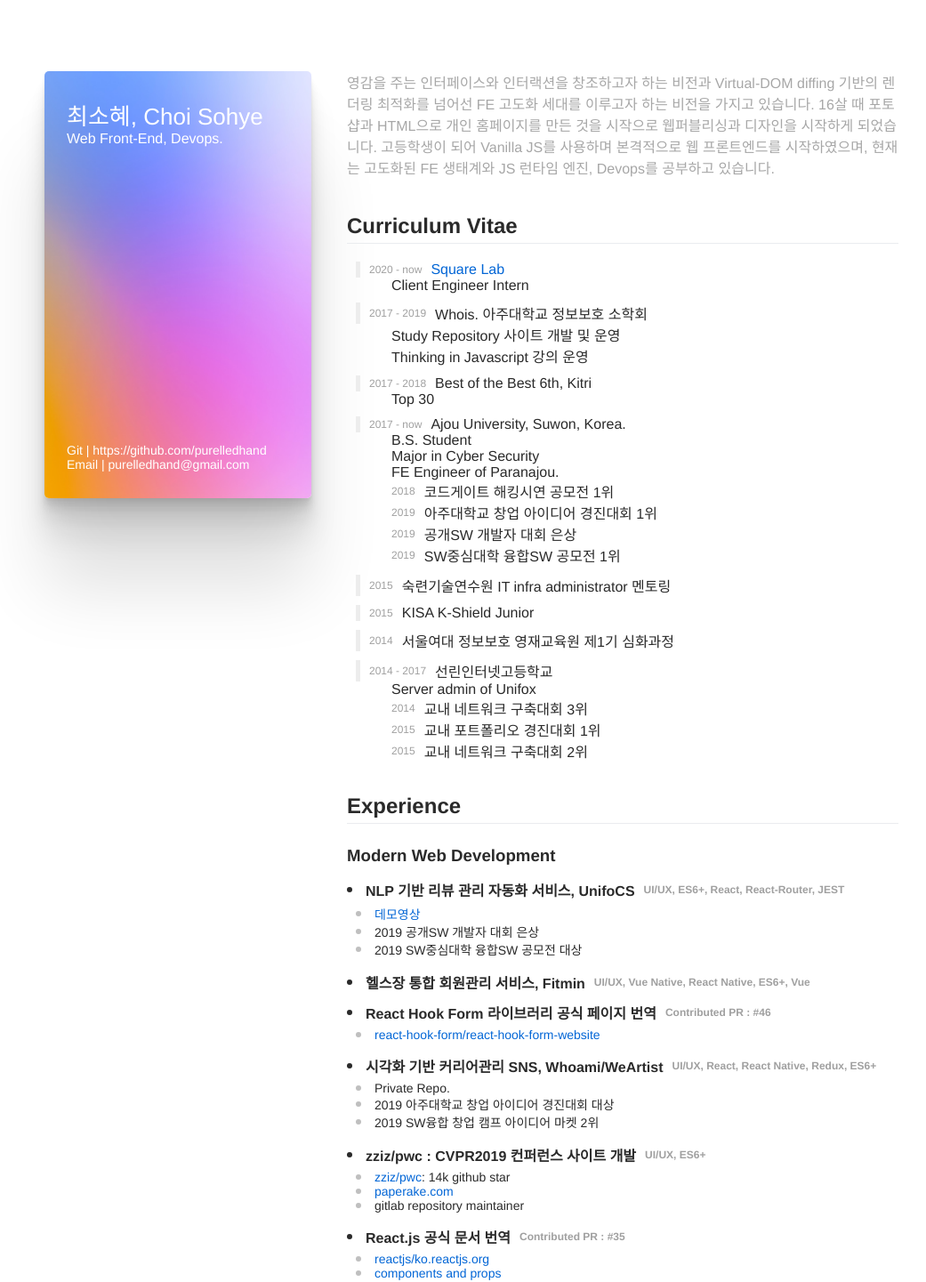
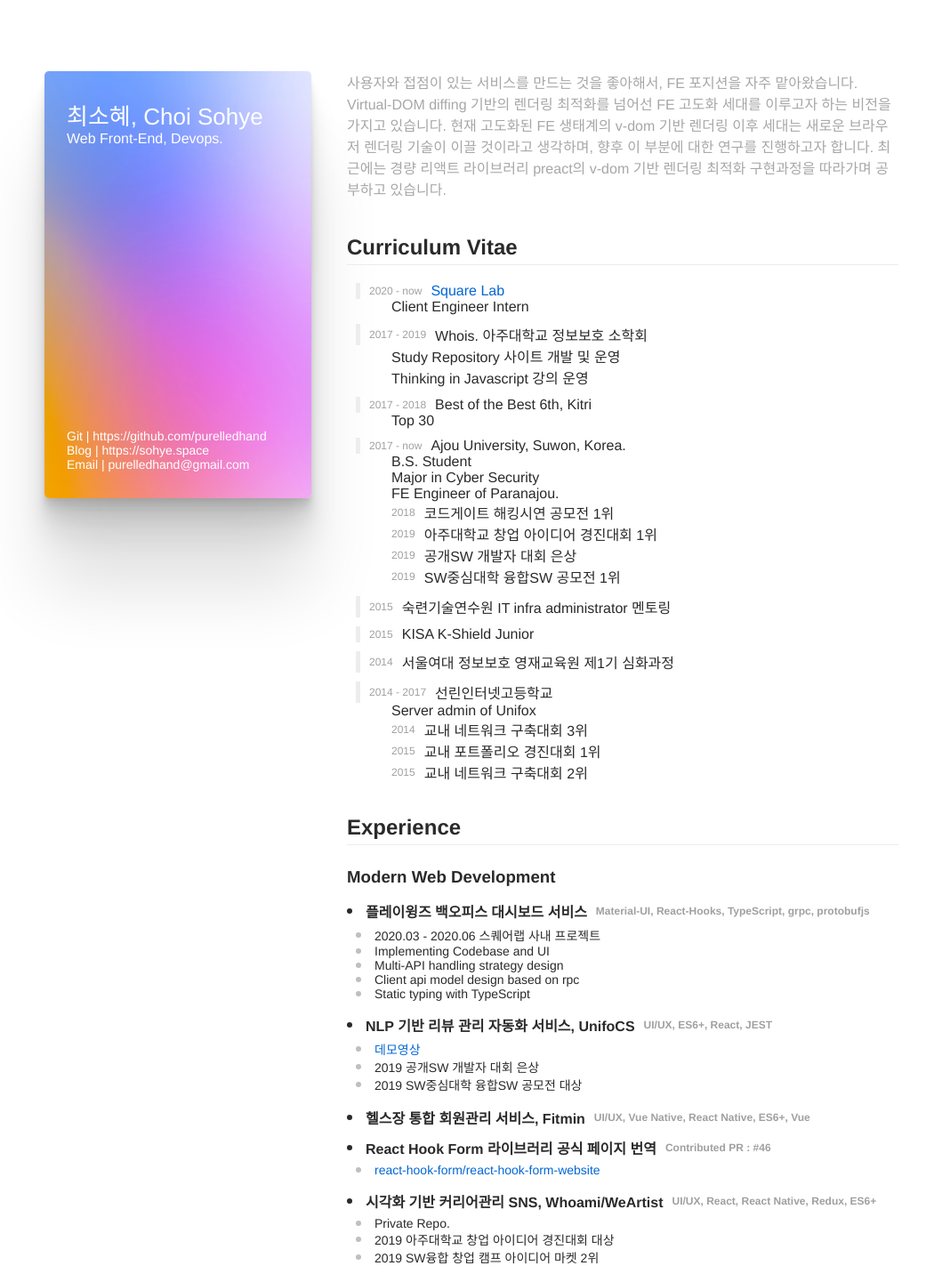
Before and after one commit to purelledhand/resume, a React (Create React App) app: page / in a window 1280 px wide. Shown: the top 1441 px of the page at 89% size, without its empty margins (90-1131 px from the left). Built offline with nearby package versions, Linux system fonts and the light colour scheme; a web font is replaced by a local one.

Commit message:
update: info and careers in 2020-1 (#3)

```diff
--- a/src/App.js
+++ b/src/App.js
@@ -25,10 +25,10 @@ function App() {
       </div>
       <div className="right">
         <div className="intro">
-          영감을 주는 인터페이스와 인터랙션을 창조하고자 하는 비전과 Virtual-DOM diffing 기반의 렌더링 최적화를 넘어선 FE 고도화 세대를 이루고자 하는 비전을 가지고 있습니다.
-          16살 때 포토샵과 HTML으로 개인 홈페이지를 만든 것을 시작으로 웹퍼블리싱과 디자인을 시작하게 되었습니다.
-          고등학생이 되어 Vanilla JS를 사용하며 본격적으로 웹 프론트엔드를 시작하였으며,
-          현재는 고도화된 FE 생태계와 JS 런타임 엔진, Devops를 공부하고 있습니다.
+          사용자와 접점이 있는 서비스를 만드는 것을 좋아해서, FE 포지션을 자주 맡아왔습니다.
+          Virtual-DOM diffing 기반의 렌더링 최적화를 넘어선 FE 고도화 세대를 이루고자 하는 비전을 가지고 있습니다.
+          현재 고도화된 FE 생태계의 v-dom 기반 렌더링 이후 세대는 새로운 브라우저 렌더링 기술이 이끌 것이라고 생각하며, 향후 이 부분에 대한 연구를 진행하고자 합니다.
+          최근에는 경량 리액트 라이브러리 preact의 v-dom 기반 렌더링 최적화 구현과정을 따라가며 공부하고 있습니다.
         </div>
 
         <h2>
@@ -169,11 +169,28 @@ function App() {
         <div className="ex title">
           <div className="row">
             <div className="list"></div>
+            플레이윙즈 백오피스 대시보드 서비스
+          </div>
+
+            <div className="tag">
+              Material-UI, React-Hooks, TypeScript, grpc, protobufjs
+            </div>
+        </div>
+        <ul className="ex-ul">
+          <li><div className="list second"></div>2020.03 - 2020.06 스퀘어랩 사내 프로젝트</li>
+          <li><div className="list second"></div>Implementing Codebase and UI</li>
+          <li><div className="list second"></div>Multi-API handling strategy design</li>
+          <li><div className="list second"></div>Client api model design based on rpc</li>
+          <li><div className="list second"></div>Static typing with TypeScript</li>
+        </ul>
+        <div className="ex title">
+          <div className="row">
+            <div className="list"></div>
             NLP 기반 리뷰 관리 자동화 서비스, UnifoCS
           </div>
 
             <div className="tag">
-              UI/UX, ES6+, React, React-Router, JEST
+              UI/UX, ES6+, React, JEST
             </div>
         </div>
         <ul className="ex-ul">
--- a/src/components/ContactCard.js
+++ b/src/components/ContactCard.js
@@ -17,6 +17,9 @@ export function ContactCard() {
                     Git | <a href="https://github.com/purelledhand">https://github.com/purelledhand</a>
                 </div>
                 <div className="contact-desc">
+                    Blog | <a href="https://sohye.space">https://sohye.space</a>
+                </div>
+                <div className="contact-desc">
                     Email | purelledhand@gmail.com
                 </div>
             </div>
```
